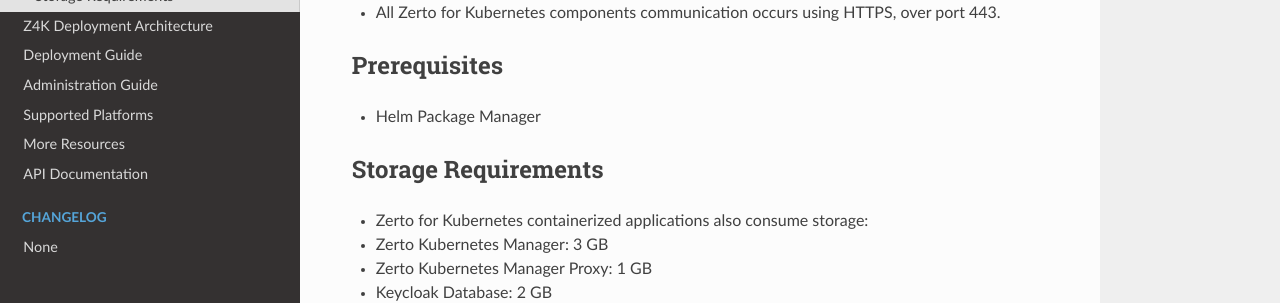
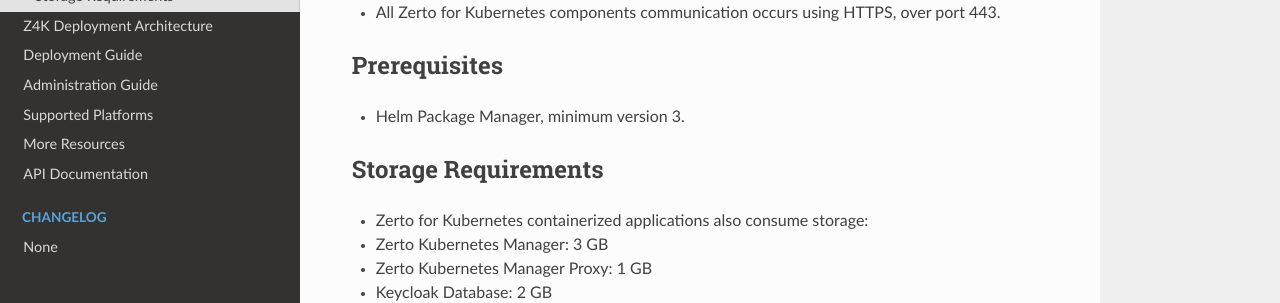
Before and after one commit to ZertoPublic/Z4K, an MkDocs documentation site: the page built from docs/MinimumRequirements.md, in a window 1280 px wide. Shown: the part 215-518 px from the top of the page. Built offline with MkDocs 1.6.1, drawn with Linux system fonts in a browser that asks for light colours.

Commit message:
Update MinimumRequirements.md

```diff
--- a/docs/MinimumRequirements.md
+++ b/docs/MinimumRequirements.md
@@ -4,7 +4,7 @@
 - All Zerto for Kubernetes components communication occurs using HTTPS, over port 443.
 
 ## Prerequisites
-- Helm Package Manager
+- Helm Package Manager, minimum version 3.
 
 ## Storage Requirements
 -	Zerto for Kubernetes containerized applications also consume storage:
```
